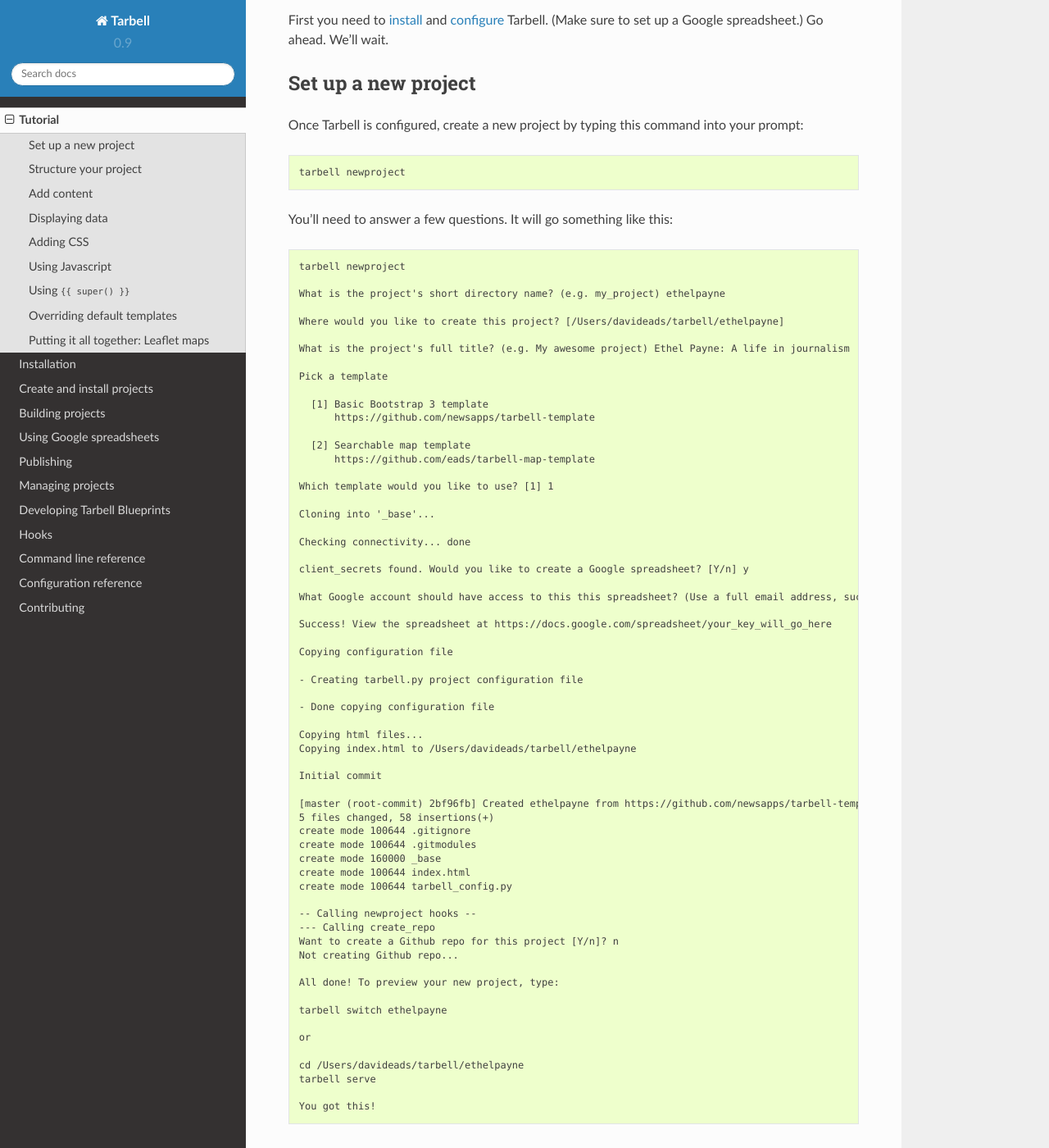
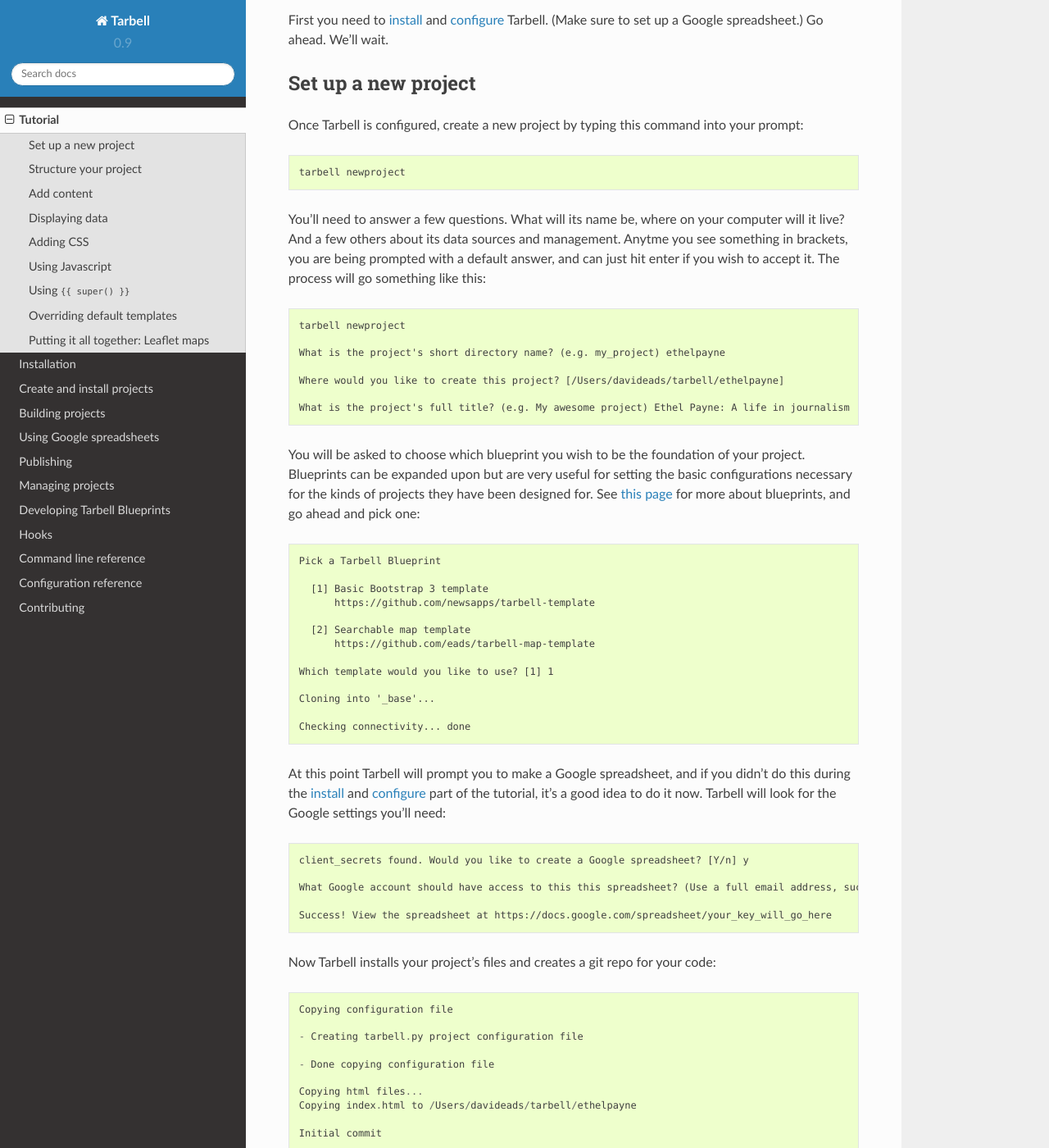
Before and after one commit to tarbell-project/tarbell, a Sphinx documentation site: the page built from tarbell/docs/tutorial.rst, in a window 1280 px wide and 1400 px high, scrolled down 392 px. Shown: the whole window at 82% size. Built offline with Sphinx 7.4.7 and the Read the Docs theme 2.0.0, drawn with Linux system fonts in a browser that asks for light colours; some of the changed text lies outside the part shown.

Commit message:
Update setting up project in tutorial.

```diff
--- a/tarbell/docs/tutorial.rst
+++ b/tarbell/docs/tutorial.rst
@@ -23,7 +23,7 @@
 
   tarbell newproject
 
-You'll need to answer a few questions. It will go something like this::
+You'll need to answer a few questions. What will its name be, where on your computer will it live? And a few others about its data sources and management. Anytme you see something in brackets, you are being prompted with a default answer, and can just hit enter if you wish to accept it. The process will go something like this::
 
   tarbell newproject
 
@@ -33,7 +33,9 @@
 
   What is the project's full title? (e.g. My awesome project) Ethel Payne: A life in journalism
 
-  Pick a template
+You will be asked to choose which blueprint you wish to be the foundation of your project. Blueprints can be expanded upon but are very useful for setting the basic configurations necessary for the kinds of projects they have been designed for. See `this page <http://flask.pocoo.org/docs/blueprints/>`_ for more about blueprints, and go ahead and pick one::
+
+  Pick a Tarbell Blueprint
 
     [1] Basic Bootstrap 3 template
         https://github.com/newsapps/tarbell-template
@@ -47,11 +49,15 @@
 
   Checking connectivity... done
 
+At this point Tarbell will prompt you to make a Google spreadsheet, and if you didn't do this during the `install <install.html>`_ and `configure <install.html#configure-tarbell-with-tarbell-configure>`_ part of the tutorial, it's a good idea to do it now. Tarbell will look for the Google settings you'll need::
+
   client_secrets found. Would you like to create a Google spreadsheet? [Y/n] y
 
   What Google account should have access to this this spreadsheet? (Use a full email address, such as your.name@gmail.com or the Google account equivalent.)
 
   Success! View the spreadsheet at https://docs.google.com/spreadsheet/your_key_will_go_here
+
+Now Tarbell installs your project's files and creates a git repo for your code::
 
   Copying configuration file
 
@@ -72,6 +78,8 @@
   create mode 100644 index.html
   create mode 100644 tarbell_config.py
 
+At this point you might have the option to work with some project management tools, and you will definitely be prompted to use Github for sharing your code::
+
   -- Calling newproject hooks --
   --- Calling create_repo
   Want to create a Github repo for this project [Y/n]? n
@@ -85,6 +93,8 @@
 
   cd /Users/davideads/tarbell/ethelpayne
   tarbell serve
+
+And if all has gone well? You will see this message::
 
   You got this!
 
```
